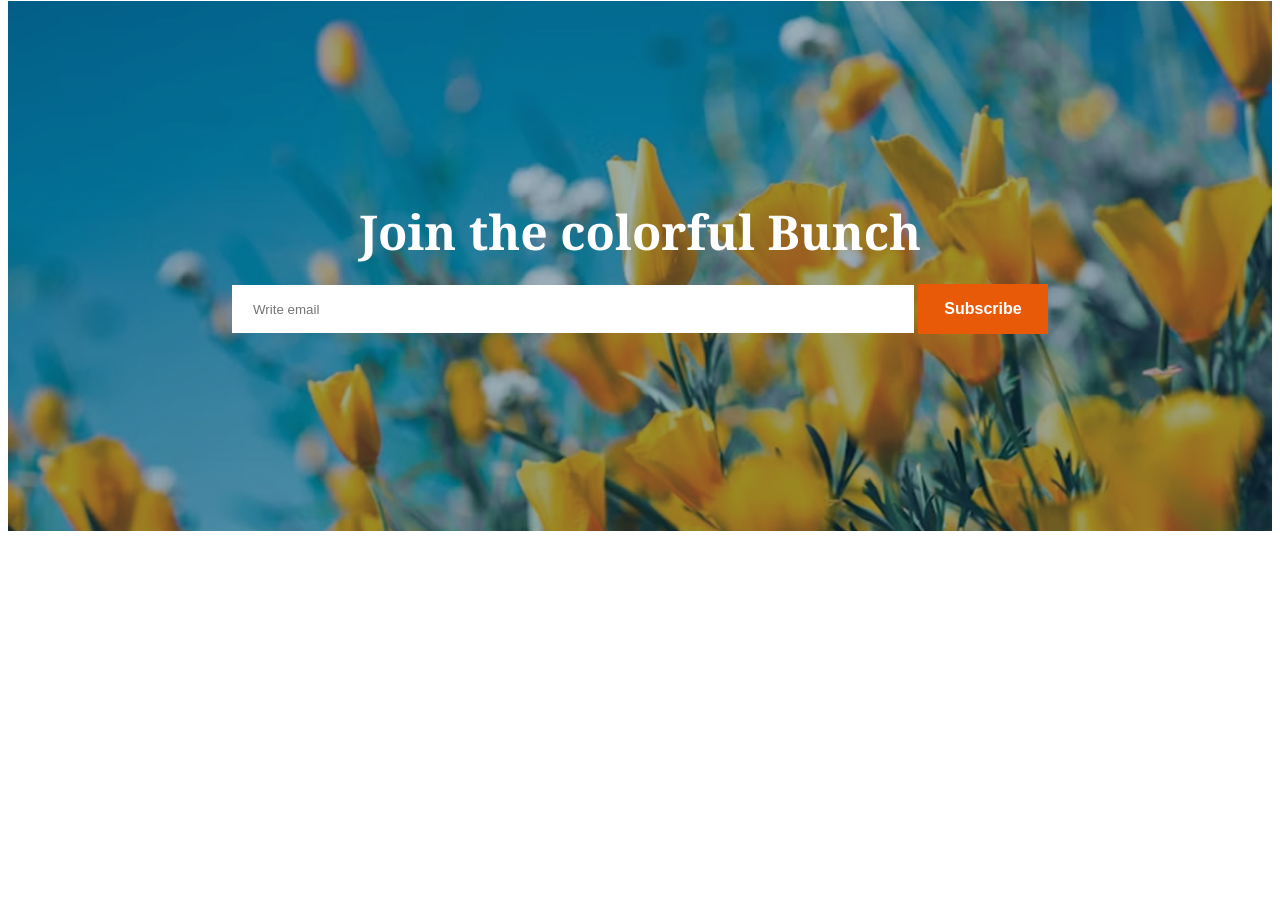
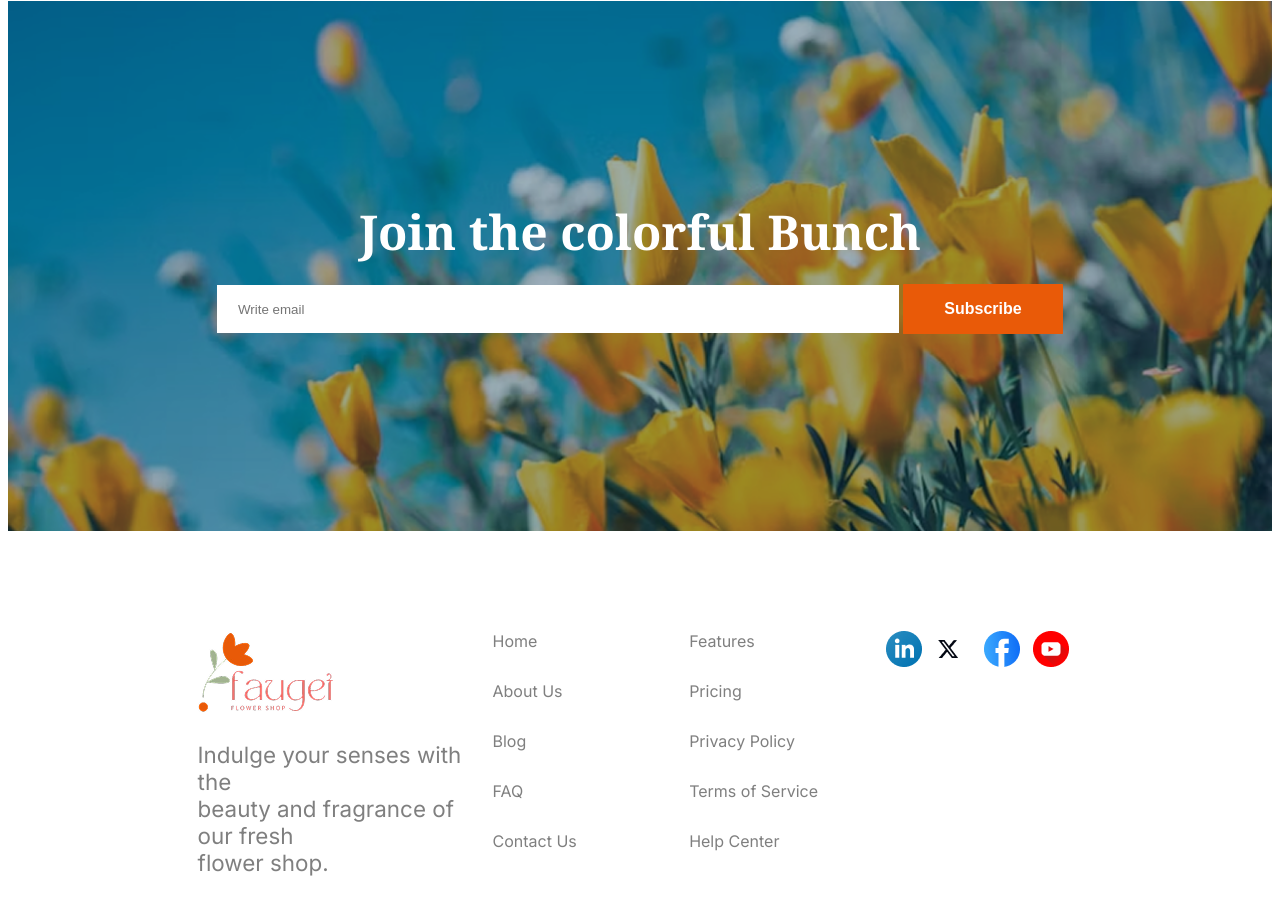
Before and after one commit to Jannatul-Ferdaus68/B12A02, a plain HTML site: page index.html in a window 1280 px wide. Shown: the part 4450-5364 px from the top of the page. Before the commit the page ends 4989 px from the top, so only its background shows below. Drawn offline with Linux system fonts and the light colour scheme.

Commit message:
Added the Footer part

```diff
--- a/index.html
+++ b/index.html
@@ -149,7 +149,30 @@
         </section>
     </main>
     <footer>
-
+        <div>
+            <img src="assets/logo.png" alt="Logo">
+            <p class="paragraph">Indulge your senses with the <br>beauty and fragrance of our fresh <br>flower shop. </p>
+        </div>
+        <div class="manu paragraph">
+            <a href="">Home</a>
+            <a href="">About Us</a>
+            <a href="">Blog</a>
+            <a href="">FAQ</a>
+            <a href="">Contact Us</a>
+        </div>
+        <div class="manu paragraph">
+            <a href="">Features</a>
+            <a href="">Pricing</a>
+            <a href="">Privacy Policy</a>
+            <a href="">Terms of Service</a>
+            <a href="">Help Center</a>
+        </div>
+        <div class="icons">
+            <div><a href=""><img src="assets/icon-linkedin.png" alt="Linked-In"></a></div>
+            <div class="twitter"><a href=""><img src="assets/icon-twitter.png" alt="Twitter"></a></div>
+            <div><a href=""><img src="assets/icon-facebook.png" alt="Facebook"></a></div>
+            <div><a href=""><img src="assets/icon-youtube.png" alt="Youtube"></a></div>
+        </div>
     </footer>
 </body>
 
--- a/style/style.css
+++ b/style/style.css
@@ -170,7 +170,7 @@ nav li{
     color: white;
 }
 .join-form button{
-    width: 130px;
+    width: 160px;
 }
 .join-form input[type="email"]{
     padding: 0 20px;
@@ -179,6 +179,37 @@ nav li{
     border: 1px solid white;
 }
 
+/*--- Footer*/
+footer{
+    display: grid;
+    grid-template-columns: 1.5fr 1fr 1fr 1fr;
+    justify-content: space-evenly;
+    color: rgba(0, 0, 0, 0.5);
+    max-width: 70%;
+    margin: 100px auto;
+}
+footer a{
+    text-decoration: none;
+    font-size: 1rem;
+    color: rgba(0, 0, 0, 0.5);
+}
+.manu{
+    display: flex;
+    flex-direction: column;
+    gap: 30px;
+
+}
+.icons{
+    display: grid;
+    grid-template-columns: repeat(4, 1fr);
+}
+.twitter{
+    margin-top: 9px;
+    margin-left: 3px;
+}
+
+
+
 /*Small Device*/
 @media screen {
 
```
